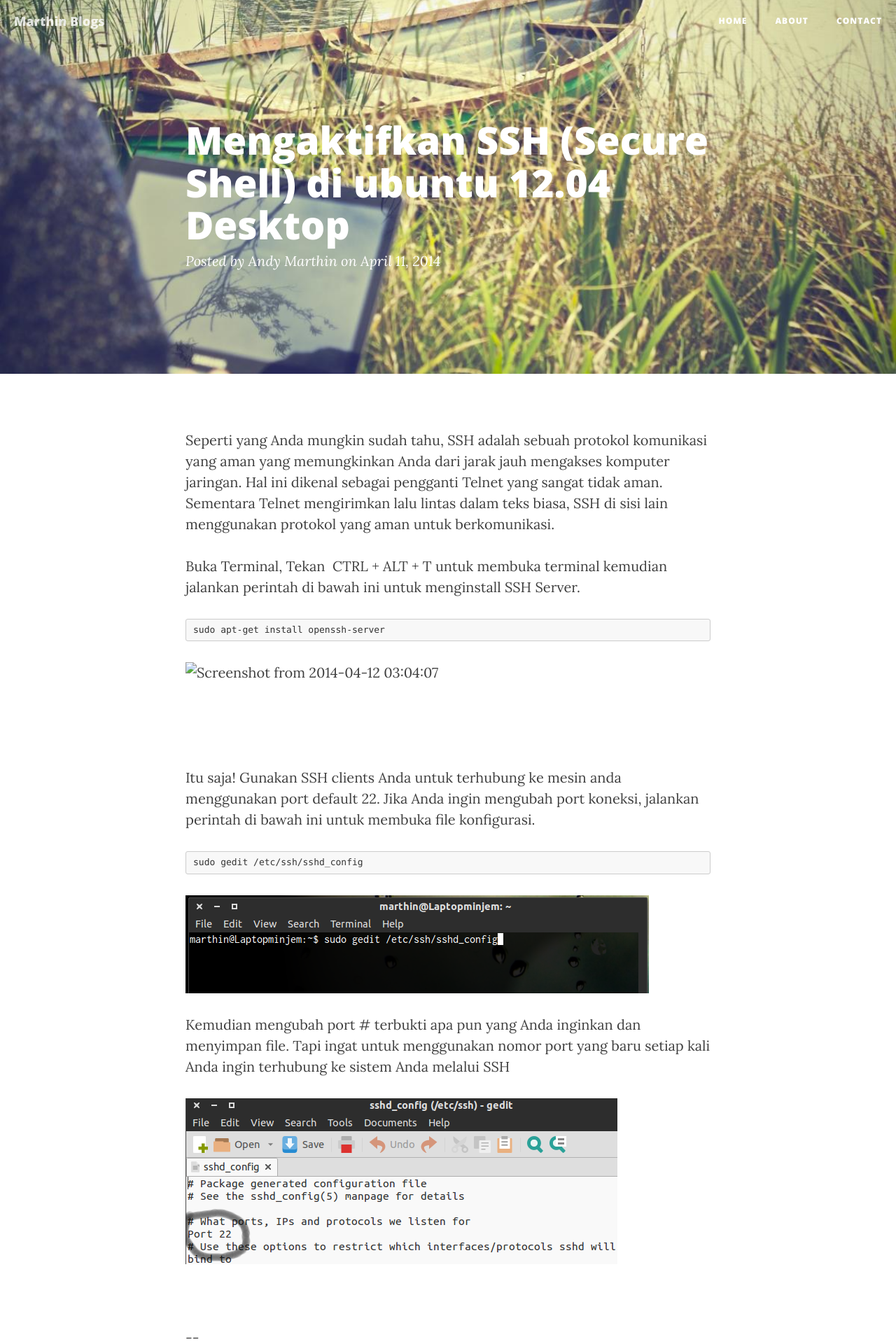
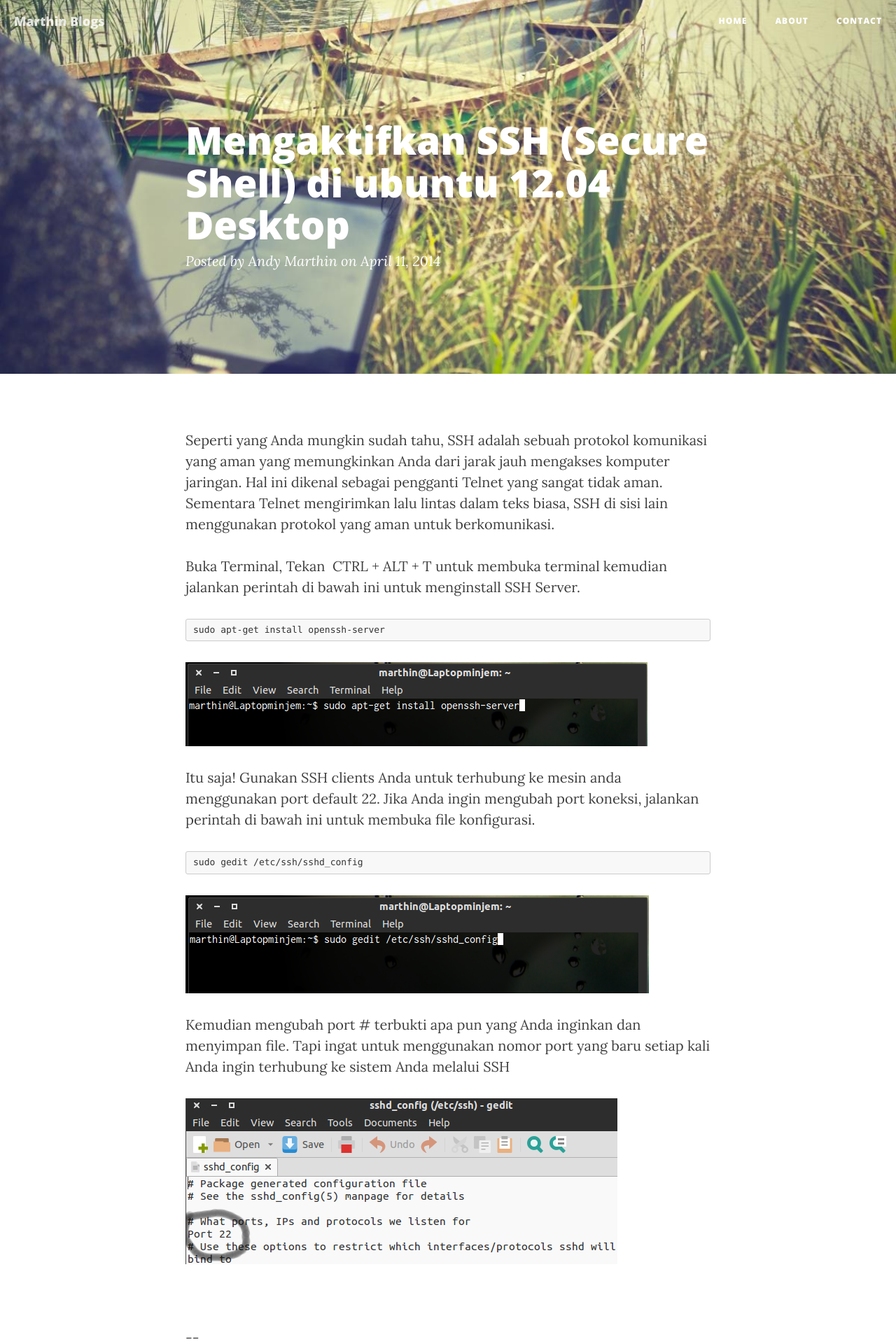
Before and after one commit to andymarthin/andymarthin.github-io, a Jekyll site: the page built from _posts/2014-04-12-mengaktifkan-ssh-secure-shell-di-ubuntu-12-04-desktop.html, in a window 1280 px wide. Shown: the top 1920 px of the page at 70% size. Built offline with Jekyll 4.4.1, drawn with Linux system fonts in a browser that asks for light colours; nearby versions of some CDN libraries.

Commit message:
fix images

```diff
--- a/_posts/2014-04-12-mengaktifkan-ssh-secure-shell-di-ubuntu-12-04-desktop.html
+++ b/_posts/2014-04-12-mengaktifkan-ssh-secure-shell-di-ubuntu-12-04-desktop.html
@@ -9,7 +9,7 @@ header-img: "img/Optimized-laptop-mockup-notebook-4778.jpg"
 <p>Buka Terminal, Tekan  CTRL + ALT + T untuk membuka terminal kemudian jalankan perintah di bawah ini untuk menginstall SSH Server.</p>
 <p><!--more--></p>
 <pre class="theme:neon font:ubuntu-mono lang:sh decode:true">sudo apt-get install openssh-server</pre>
-<p><img class="alignnone size-full wp-image-103" alt="Screenshot from 2014-04-12 03:04:07" src="assets/Screenshot-from-2014-04-12-030407.png" width="660" height="120" /></p>
+<p><img class="alignnone size-full wp-image-103" alt="Screenshot from 2014-04-12 03:04:07" src="/assets/Screenshot-from-2014-04-12-030407.png" width="660" height="120" /></p>
 <p>Itu saja! Gunakan SSH clients Anda untuk terhubung ke mesin anda menggunakan port default 22. Jika Anda ingin mengubah port koneksi, jalankan perintah di bawah ini untuk membuka file konfigurasi.</p>
 <pre class="lang:sh decode:true">sudo gedit /etc/ssh/sshd_config</pre>
 <p><img class="alignnone size-full wp-image-104" alt="Screenshot from 2014-04-12 03:12:01" src="/assets/Screenshot-from-2014-04-12-031201.png" width="662" height="140" /></p>
```
